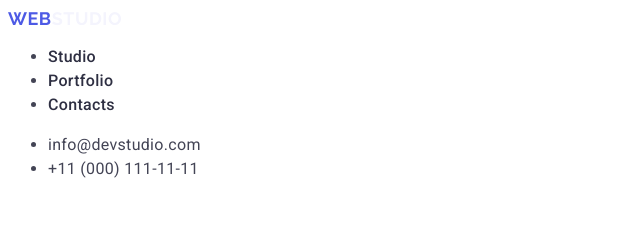
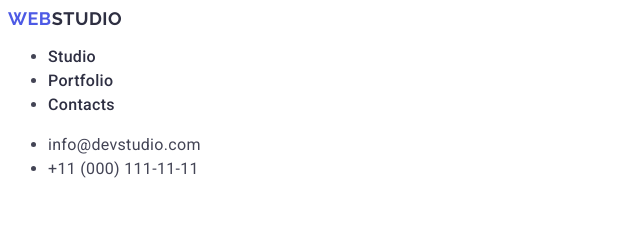
Before and after one commit to Vyshniak-Volodymyr/goit-markup-hw-02, a plain HTML site: page index.html in a window 1280 px wide. Shown: the top 225 px of the page, 0-640 px from the left. Drawn offline with Linux system fonts and the light colour scheme.

Commit message:
html
collor

```diff
--- a/css/styles.css
+++ b/css/styles.css
@@ -16,7 +16,7 @@ body {
 }
 
 .logo-span {
-  color: #f4f4fd;
+  color:  #2e2f42;
 }
 
 /*
```
